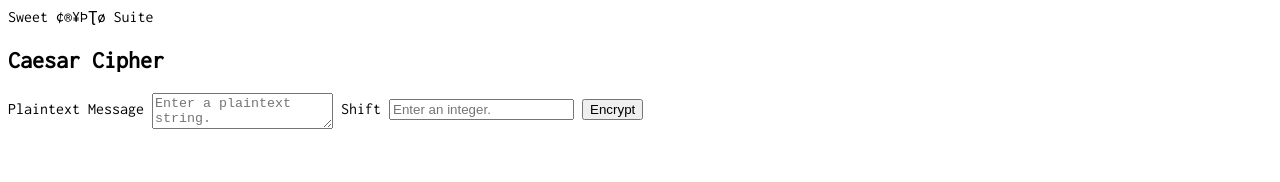
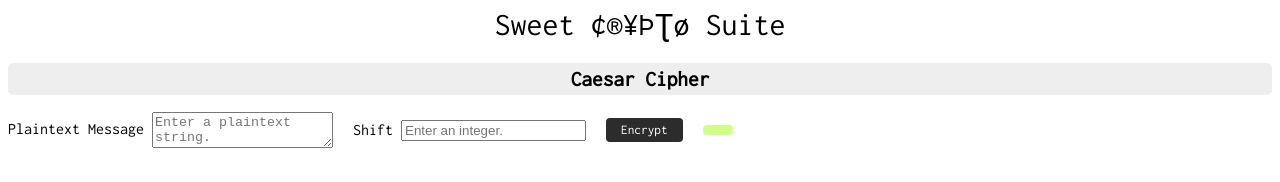
Before and after one commit to beaunus/polyglottal.crypto-suite, a plain HTML site: page public/index.html in a window 1280 px wide. Drawn offline with nearby package versions, Linux system fonts and the light colour scheme.

Commit message:
Add styles

```diff
--- a/public/index.html
+++ b/public/index.html
@@ -12,8 +12,9 @@
   <header>Sweet ¢®¥ÞƮø Suite</header>
   <section id="caesar">
     <!-- TODO: Create collapsible notes about cipher -->
+    <div class="cipher">
       <h1>Caesar Cipher</h1>
-    <div class="encrypt">
+      <div class="row">
         <label>Plaintext Message
           <textarea id="caesar-encrypt-plaintext" placeholder="Enter a plaintext string."></textarea>
         </label>
@@ -23,6 +24,7 @@
         <button id="caesar-encrypt-button">Encrypt</button>
         <div class="result" />
       </div>
+    </div>
   </section>
 </body>
 
--- a/public/scripts/ciphers/caesar.js
+++ b/public/scripts/ciphers/caesar.js
@@ -1,7 +1,8 @@
 const caesarEncryptHandler = data => {
   const element = document
     .getElementById("caesar")
-    .getElementsByClassName("encrypt")[0]
+    .getElementsByClassName("cipher")[0]
+    .getElementsByClassName("row")[0]
     .getElementsByClassName("result")[0];
   element.innerText = data.Ciphertext;
 };
--- a/public/styles/main.css
+++ b/public/styles/main.css
@@ -2,10 +2,47 @@
   box-sizing: border-box;
 }
 
-html {
+html,
+button {
   font-family: "Inconsolata", monospace;
+}
+
+header {
+  font-size: 24pt;
+  text-align: center;
+}
+
+h1 {
+  background: #eee;
+  border-radius: 5px;
+  font-size: 16pt;
+  padding: 5px;
+  text-align: center;
 }
 
 label textarea {
   vertical-align: middle;
 }
+
+.row {
+  align-items: center;
+  display: flex;
+}
+
+.row *:not(:first-child) {
+  margin-left: 20px;
+}
+
+.result {
+  background: rgb(208, 255, 137);
+  border-radius: 4px;
+  padding: 5px 15px;
+}
+
+button {
+  background: rgb(44, 44, 44);
+  border: 0px;
+  border-radius: 4px;
+  color: white;
+  padding: 5px 15px;
+}
```
Lines whose indentation alone changed are shown as unchanged.
